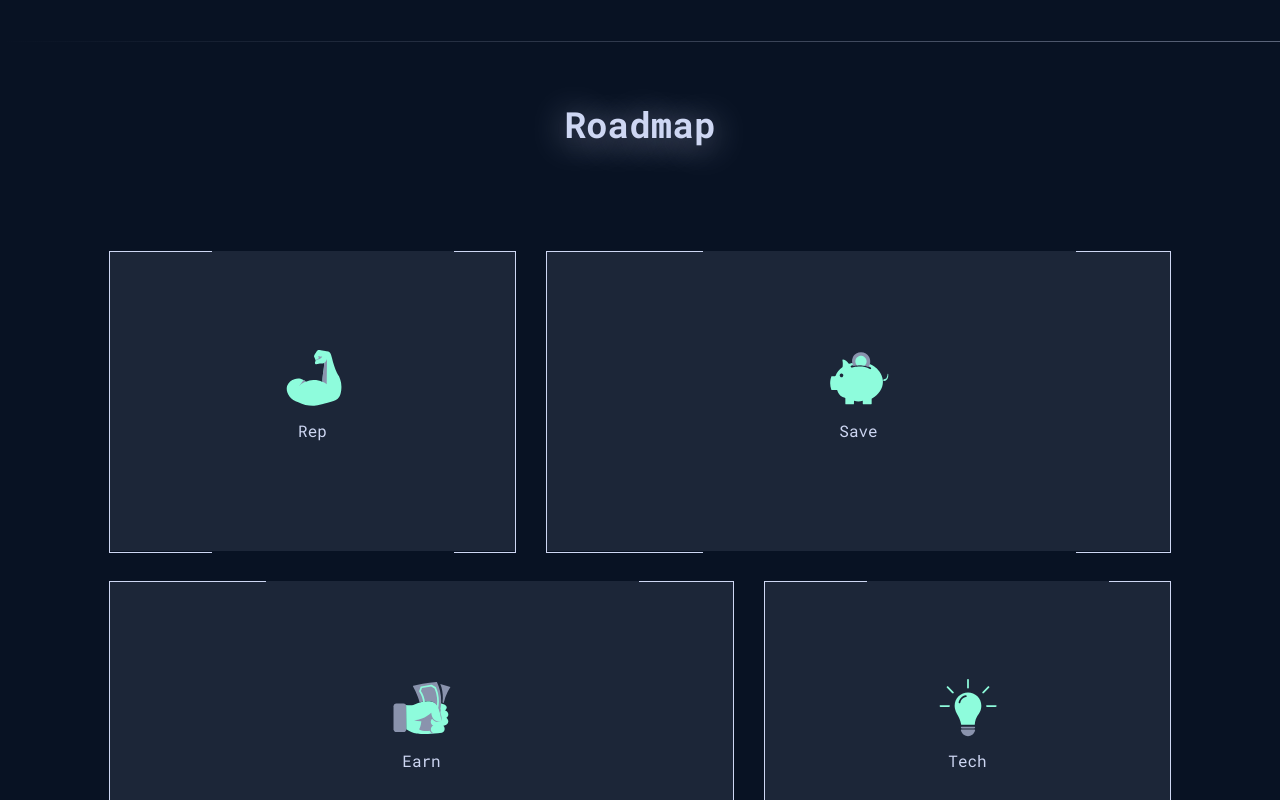
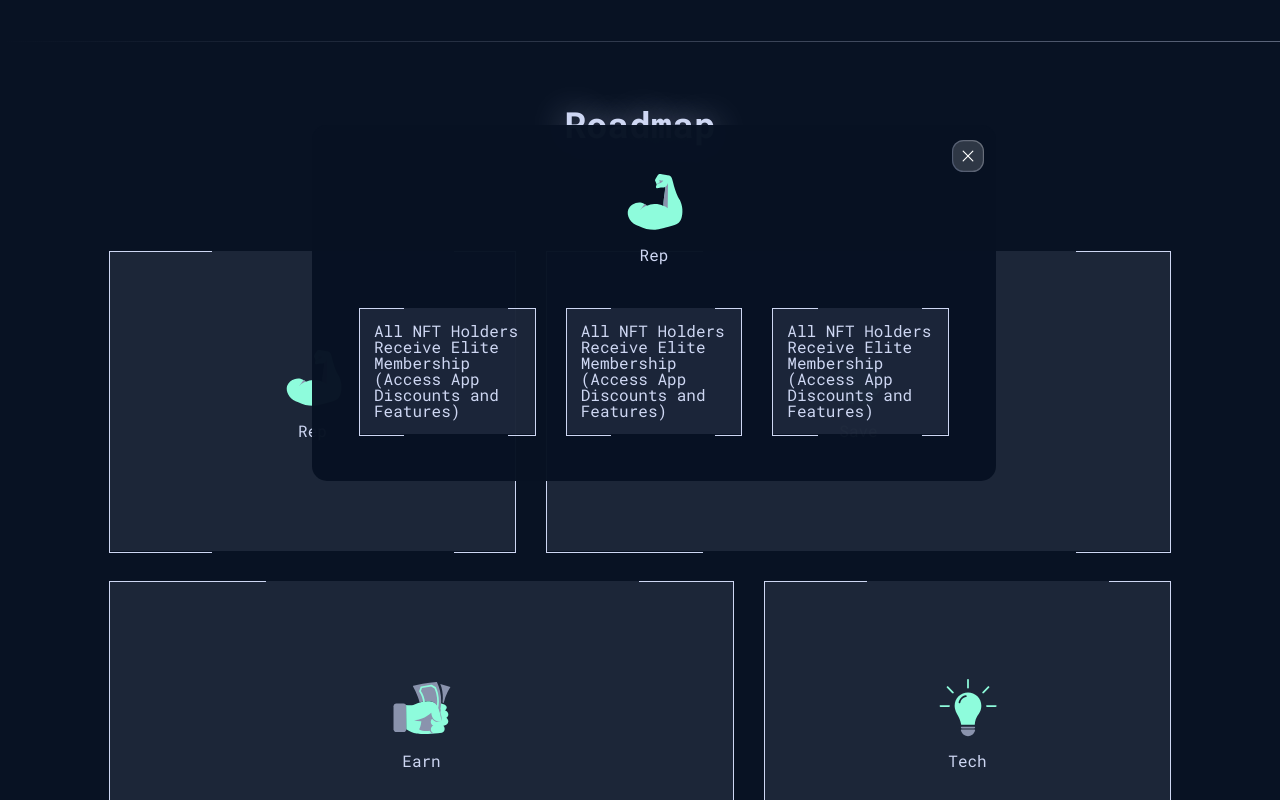
Before and after one commit to xtrades-net/xtrades-homepages, an Angular app in the folder Xtrades.NftWebPage/: page / in a window 1280 px wide. Both pictures are taken after a click on the element "Rep". Shown: the part 1399-2199 px from the top of the page. Built offline with nearby package versions, Linux system fonts and the light colour scheme.

Commit message:
Add modal nft

```diff
--- a/Xtrades.NftWebPage/src/app/pages/home/avatar/avatar.component.html
+++ b/Xtrades.NftWebPage/src/app/pages/home/avatar/avatar.component.html
@@ -1,6 +1,6 @@
 <div class="avatar column relative" [ngClass]="!hasTransparentBackground? 'spacing' : ''">
     <div *ngIf="hasTransparentBackground" class='avatar__background icon-card'>
-        <img [alt]="Avatar" [src]="avatar.avatarLink" />
+        <img [alt]="'Avatar'" [src]="avatar.avatarLink" />
     </div>
     <img *ngIf="!hasTransparentBackground" [src]="avatar.avatarLink" />
     <span class="avatar__name uppercase absolute">{{avatar.name}}</span>
--- a/Xtrades.NftWebPage/src/app/pages/home/home.module.ts
+++ b/Xtrades.NftWebPage/src/app/pages/home/home.module.ts
@@ -12,6 +12,7 @@ import { AvatarComponent } from './avatar/avatar.component';
 import { TrustedAppsComponent } from './trusted-apps/trusted-apps.component';
 import { MainHeroComponent } from './main-hero/main-hero.component';
 import { ImageSeperatorComponent } from './image-seperator/image-seperator.component';
+import { ModalModule } from '@shared/components/modal/modal.module';
 
 @NgModule({
   declarations: [
@@ -28,6 +29,7 @@ import { ImageSeperatorComponent } from './image-seperator/image-seperator.compo
   ],
   imports: [
     SharedModule,
+    ModalModule,
     DirectivesModule,
     RouterModule.forChild([
       {
--- a/Xtrades.NftWebPage/src/app/pages/home/roadmap/roadmap.component.html
+++ b/Xtrades.NftWebPage/src/app/pages/home/roadmap/roadmap.component.html
@@ -1,9 +1,10 @@
 <section class="roadmap responsive-main-container column">
     <h2 class="roadmap__header-2 header-2 px-4">Roadmap</h2>
     <div class="roadmap__wrapper px-4">
-        <div class="icon-card relative cursor-pointer" *ngFor="let step of steps">
+        <div class="icon-card relative cursor-pointer" *ngFor="let step of steps" (click)="openRoadmapModal(step)">
             <img [src]="step.url" />
             <h3 class="px-2">{{step.text}}</h3>
+            <app-roadmap-modal [step]="step" [modalId]="step.text"></app-roadmap-modal>
         </div>
     </div>
 </section>
--- a/Xtrades.NftWebPage/src/app/pages/home/roadmap/roadmap.component.ts
+++ b/Xtrades.NftWebPage/src/app/pages/home/roadmap/roadmap.component.ts
@@ -1,4 +1,5 @@
 import { Component } from '@angular/core';
+import { ModalService } from '@shared/components/modal/modal.service';
 
 @Component({
   selector: 'app-roadmap',
@@ -9,19 +10,45 @@ export class RoadmapComponent {
   steps = [
     {
       text: 'Rep',
-      url: '../../../assets/images/Rep.svg'
+      url: '../../../assets/images/Rep.svg',
+      modal: [
+        'All NFT Holders Receive Elite Membership (Access App Discounts and Features)',
+        'All NFT Holders Receive Elite Membership (Access App Discounts and Features)',
+        'All NFT Holders Receive Elite Membership (Access App Discounts and Features)'
+      ]
     },
     {
       text: 'Save',
       url: '../../../assets/images/save.svg',
+      modal: [
+        'All NFT Holders Receive Elite Membership (Access App Discounts and Features)',
+        'All NFT Holders Receive Elite Membership (Access App Discounts and Features)',
+        'All NFT Holders Receive Elite Membership (Access App Discounts and Features)'
+      ]
     },
     {
       text: 'Earn',
-      url: '../../../assets/images/Earn.svg'
+      url: '../../../assets/images/Earn.svg',
+      modal: [
+        'All NFT Holders Receive Elite Membership (Access App Discounts and Features)',
+        'All NFT Holders Receive Elite Membership (Access App Discounts and Features)',
+        'All NFT Holders Receive Elite Membership (Access App Discounts and Features)'
+      ]
     },
     {
       text: 'Tech',
-      url: '../../../assets/images/tech.svg'
+      url: '../../../assets/images/tech.svg',
+      modal: [
+        'All NFT Holders Receive Elite Membership (Access App Discounts and Features)',
+        'All NFT Holders Receive Elite Membership (Access App Discounts and Features)',
+        'All NFT Holders Receive Elite Membership (Access App Discounts and Features)'
+      ]
     },
   ];
+
+  constructor(private modalService: ModalService) {}
+
+  openRoadmapModal(step: any) {
+    this.modalService.open(step.text, step);
+  }
 }
--- /dev/null
+++ b/Xtrades.NftWebPage/src/app/shared/components/modal/modal.service.ts
@@ -0,0 +1,30 @@
+import { Injectable } from '@angular/core';
+
+@Injectable({ providedIn: 'root' })
+export class ModalService {
+  private modals: any[] = [];
+
+  add(modal: any) {
+    this.modals.push(modal);
+  }
+
+  remove(id: string) {
+    this.modals = this.modals.filter((x) => x.id !== id);
+  }
+
+  open(id: string, data?: any) {
+    const modal = this.modals.find((x) => x.id === id);
+
+    if (data) {
+      modal.open(data);
+    } else {
+      modal.open();
+    }
+  }
+
+  close(id: string) {
+    console.log('close');
+    const modal = this.modals.find((x) => x.id === id);
+    modal.close();
+  }
+}
--- /dev/null
+++ b/Xtrades.NftWebPage/src/app/shared/components/modal/modal/modal.component.html
@@ -0,0 +1,6 @@
+<div class="modal">
+    <div class="modal__body">
+        <ng-content></ng-content>
+    </div>
+</div>
+<div class="modal__background"></div>
--- /dev/null
+++ b/Xtrades.NftWebPage/src/app/shared/components/modal/modal/modal.component.scss
@@ -0,0 +1,81 @@
+:host {
+    background-color: red;
+    display: none;
+
+    width: 100%;
+    max-width: 656px;
+
+    height: 100%;
+    max-height: 437px;
+
+    @media (max-width: 960px) {
+        max-width: 100vw;
+    }
+
+    .modal {
+        min-width: 656px;
+        min-height: 437px;
+
+        position: fixed;
+        top: calc(50% - 275.5px);
+        left: calc(50% - 328px);
+
+        z-index: 10;
+
+        @media (max-width: 960px) {
+            left: 0;
+        }
+
+        &__body {
+            padding: 32px;
+            background: rgba(8, 18, 35, 0.98);
+            border-radius: 15px;
+
+            position: relative;
+            max-width: 620px;
+            // min-height: 437px;
+
+            @media (max-width: 960px) {
+                max-width: 100vw;
+                max-height: 80vh;
+                overflow-y: scroll;
+                overflow-x: hidden;
+            }
+
+        &:after {
+            content: '';
+            display: block;
+            width: 32px;
+            height: 32px;
+
+            position: absolute;
+            left: 640px;
+            top: 15px;
+
+            background: url("/assets/images/close.svg");
+            background-size: cover;
+            background-repeat: none;
+
+            cursor: pointer;
+
+            @media (max-width: 960px) {
+                top: 32px;
+                left: calc(100vw - 50px);
+            }
+        }
+        }
+    }
+}
+
+.modal__background {
+    position: fixed;
+    top: 0;
+    right: 0;
+    bottom: 0;
+    left: 0;
+
+    background-color: var(--brand-black);
+    opacity: .75;
+
+    z-index: 9;
+}
--- /dev/null
+++ b/Xtrades.NftWebPage/src/app/shared/components/modal/modal/modal.component.ts
@@ -0,0 +1,51 @@
+import { Component, ElementRef, Input, OnDestroy, OnInit } from '@angular/core';
+import { ModalService } from '@shared/components/modal/modal.service';
+
+@Component({
+  selector: 'app-modal',
+  templateUrl: './modal.component.html',
+  styleUrls: ['./modal.component.scss'],
+})
+export class ModalComponent implements OnInit, OnDestroy {
+  @Input() id = '';
+  @Input() type = '';
+  private element: any;
+
+  constructor(private modalService: ModalService, private el: ElementRef) {
+    this.element = el.nativeElement;
+  }
+
+  ngOnInit(): void {
+    if (!this.id) {
+      console.error('modal must have an id');
+      return;
+    }
+
+    document.body.appendChild(this.element);
+
+    this.element.addEventListener('click', (el: any) => {
+      if (el.target.className === 'modal') {
+        this.close();
+      }
+    });
+
+    this.modalService.add(this);
+  }
+
+  ngOnDestroy(): void {
+    this.modalService.remove(this.id);
+    this.element.remove();
+  }
+
+  open(data?: any): void {
+    this.element.style.display = 'block';
+    document.body.classList.add('modal-open');
+  }
+
+  close(): void {
+    console.log('close')
+    this.element.style.display = 'none';
+    document.body.classList.remove('modal-open');
+    document.querySelectorAll('video').forEach(vid => vid.pause());
+  }
+}
--- /dev/null
+++ b/Xtrades.NftWebPage/src/app/shared/components/modal/roadmap-modal/roadmap-modal.component.html
@@ -0,0 +1,11 @@
+<app-modal [id]="modalId" *ngIf="step">
+    <div class="icon-card-roadmap relative cursor-pointer">
+        <img [src]="step.url" />
+        <h3 class="px-2" *ngIf="step.text">{{step.text}}</h3>
+    </div>
+    <div class="flex">
+        <div *ngFor="let boxContent of step.modal" class="icon-card relative cursor-pointer">
+            <h3 class="p-2">{{boxContent}}</h3>
+        </div>
+    </div>
+</app-modal>
--- /dev/null
+++ b/Xtrades.NftWebPage/src/app/shared/components/modal/roadmap-modal/roadmap-modal.component.scss
@@ -0,0 +1,48 @@
+@import "../../../../../styles/vars";
+
+.icon-card-roadmap {
+    // background: rgba(206, 215, 243, 0.1);
+
+    display: flex;
+    flex-direction: column;
+    justify-content: center;
+    align-items: center;
+
+    margin: 15px;
+    z-index: 0;
+
+    position: relative;
+
+    @media (max-width: $lg) {
+        padding: 15px 0;
+    }
+}
+
+.icon-card-roadmap::before {
+    content: '';
+    display: block;
+    position: absolute;
+    top: 0;
+    width: 25%;
+    left: 0;
+    height: 100%;
+    z-index: -1000;
+    // border-top: 1px solid;
+    // border-bottom: 1px solid;
+    // border-left: 1px solid;
+    // border-color: #CED7F3;
+}
+
+.icon-card-roadmap::after {
+    content: '';
+    display: block;
+    position: absolute;
+    top: 0;
+    width: 15%;
+    right: 0;
+    height: 100%;
+    z-index: -1000;
+    // border-top: 1px solid #CED7F3;
+    // border-right: 1px solid #CED7F3;
+    // border-bottom: 1px solid #CED7F3;
+}
--- /dev/null
+++ b/Xtrades.NftWebPage/src/app/shared/components/modal/roadmap-modal/roadmap-modal.component.ts
@@ -0,0 +1,24 @@
+import {
+  Component,
+  ElementRef,
+  EventEmitter,
+  Input,
+  Output,
+} from '@angular/core';
+import * as _ from 'lodash';
+
+@Component({
+  selector: 'app-roadmap-modal',
+  templateUrl: './roadmap-modal.component.html',
+  styleUrls: ['./roadmap-modal.component.scss']
+})
+export class RoadmapModalComponent {
+  @Input() modalId = '';
+  @Input() step: any;
+  @Input() play = false;
+  @Output() triggerCloseModal = new EventEmitter();
+
+  onCloseModal() {
+    this.triggerCloseModal.emit(this.modalId);
+  }
+}
```
Also changed, not shown: Xtrades.NftWebPage/src/app/shared/components/modal/modal.module.ts (added, +21 -0 lines), Xtrades.NftWebPage/src/assets/images/close.svg (added), 1 other file (tests, documents, lock files or other folders).
